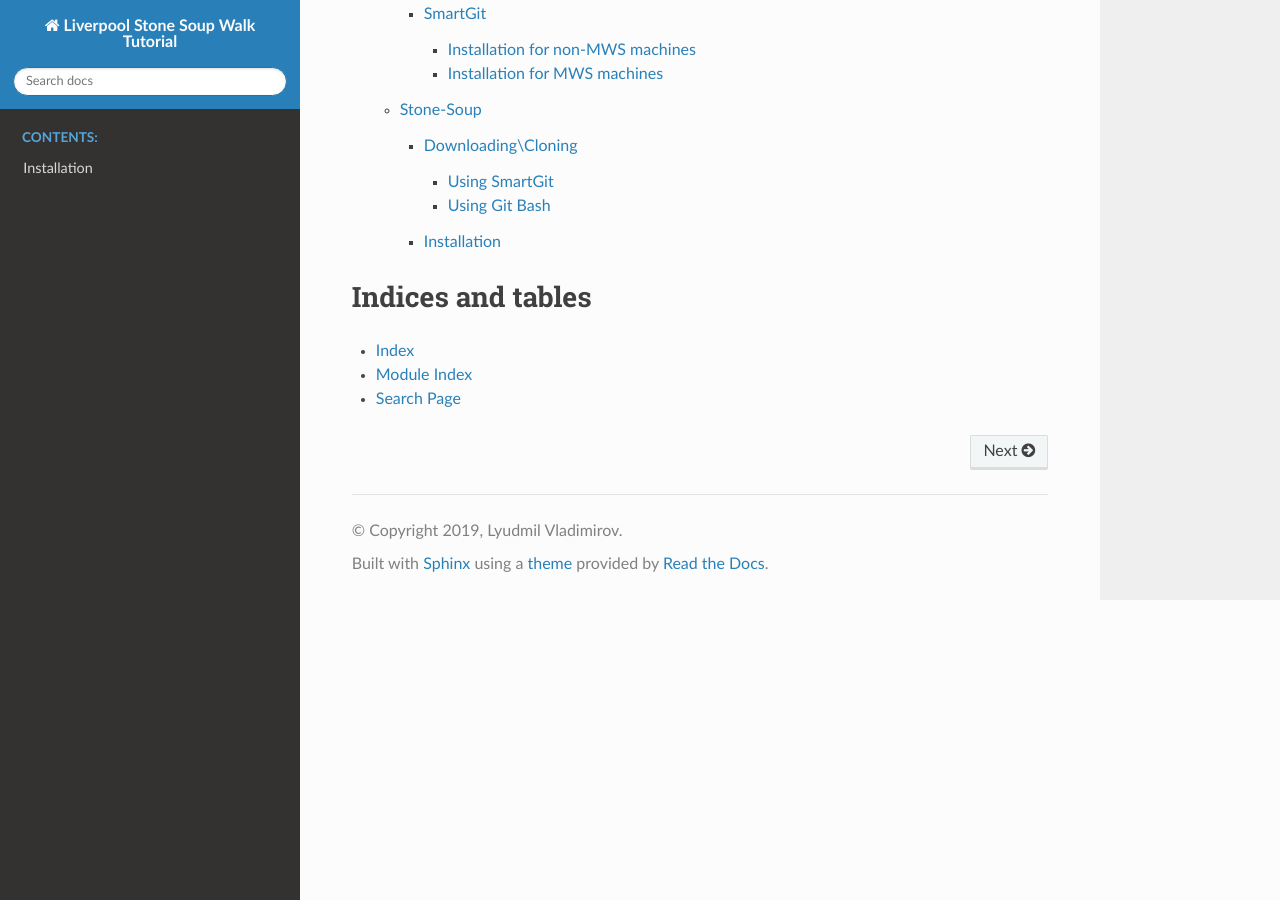
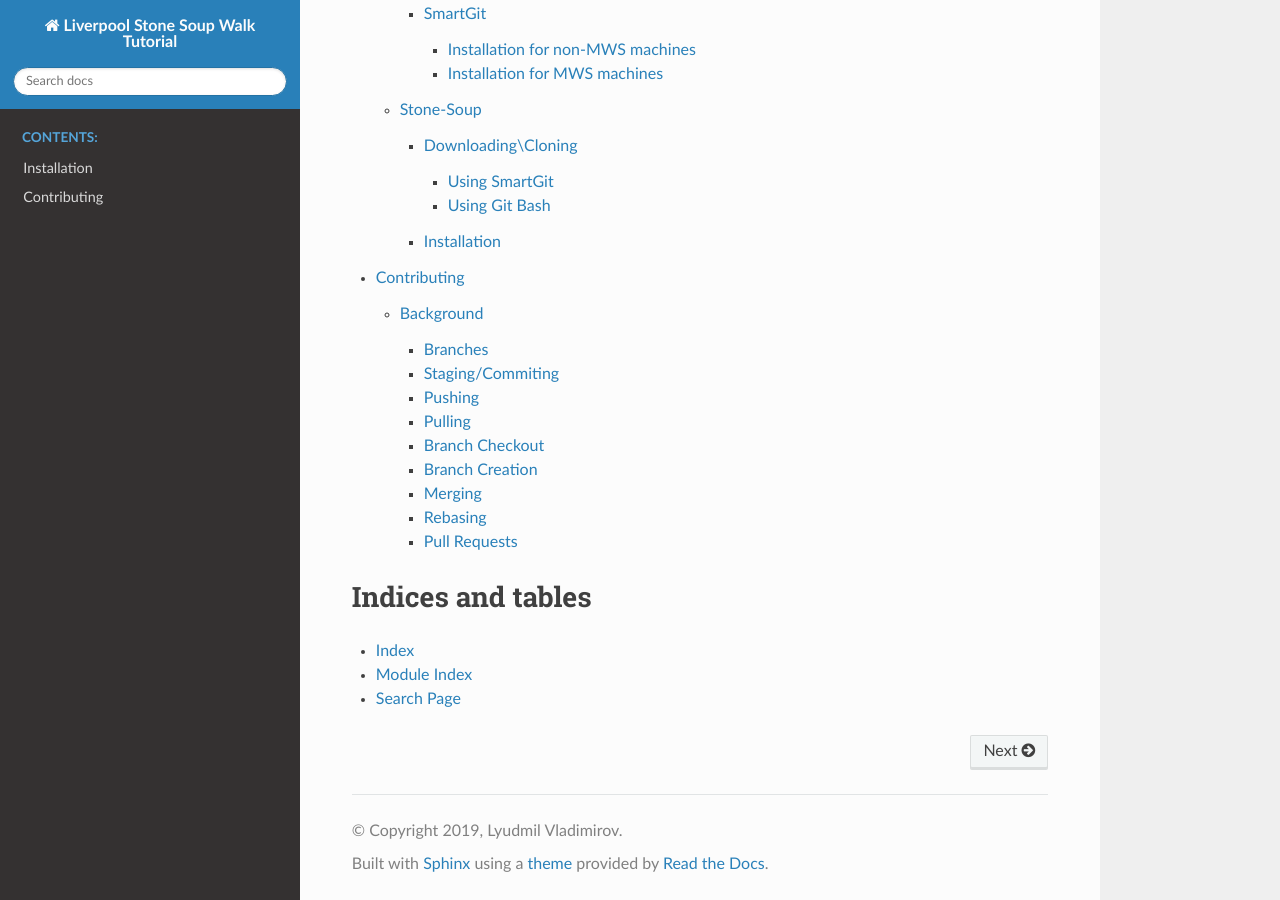
Before and after one commit to dstl/Stone-Soup, a Sphinx documentation site: the page built from liverpool-walk-tutorial/source/index.rst, in a window 1280 px wide and 900 px high, scrolled down 1100 px. Built offline with Sphinx 7.4.7 and the Read the Docs theme 2.0.0, drawn with Linux system fonts in a browser that asks for light colours; some of the changed lines change nothing that is shown.

Commit message:
Tutorial document updates

```diff
--- /dev/null
+++ b/liverpool-walk-tutorial/source/contributing.rst
@@ -0,0 +1,182 @@
+Contributing
+============
+
+As mentioned before, Stone Soup uses Git for version control and the Stone Soup repository is hosted on GitHub. In plain terms, GitHub is to Git repositories, what Dropbox is to files. Not only does GitHub host (i.e. store) repositories, it also provides access control and several collaboration features, such as a wikis and basic task management tools.
+
+Background
+----------
+
+To be able to effectively interact with Stone Soup, there are a few Git concepts that must be comprehended:
+
+Branches
+~~~~~~~~
+During the installation process, we briefly spoke about the notion of Git branches.
+
+In Git, branches are a part of your everyday development process. When you want to add a new feature or fix a bug—no matter how big or how small—you spawn a new branch to encapsulate your changes. This makes sure that unstable code is never committed to the main code base, and it gives you the chance to clean up your feature’s history before merging it into the main branch.
+
+.. figure:: ./_static/git_branches.PNG
+   :scale: 20 %
+   :align: center
+   :alt: map to buried treasure
+
+   A repository with three branches: ``little feature``, ``master``, and ``big feature``.
+
+The diagram above visualizes a repository with two isolated lines of development. The ``master`` branch contains the baseline code, while ``litle feature`` and ``big feature`` each contain an identical copy of the ``master`` branch, up to the point in time at which they were diverted/branched out.
+
+We can see that ``little feature`` branch is "behind" ``master`` by 3 commits (blue circles to the right of branch) and "ahead" by 1 commit (purple circle), while ``big feature`` is behind of master by 1 commit "ahead" of ``master`` by 3 commits (green circles).
+
+In a similar manner, new branches are created in Stone Soup for each new feature that is currently being worked on. See `here <https://github.com/dstl/Stone-Soup/branches/all>`_ for a list all branches currently active in Stone Soup. As a matter of fact, a branch named ``liverpool-walk`` has been created for the purposes of this occassion.
+
+
+Staging/Commiting
+~~~~~~~~~~~~~~~~~
+In the save way that we can save changes made to files, we can also save changes made to a Git branch. Git's "saving" mechanism however is slightly more involved. It consists of a two-part process of "Staging" and "Commiting" file changes.
+
+ - "Staging" refers to the process of preparing a set of changes (i.e. modified files) to be "Committed".
+
+    The git command to perform staging of the changed applied to an example ``file.py`` is given below:
+
+        .. code::
+
+            git add file.py
+
+ - "Committing" then refers to the actual process of saving any staged changes to the git repository (or more specifically one of its branches). It's like when you save a file, except in Git, with every commit, a unique ID (a.k.a. the "SHA" or "hash") is also created, that allows you to keep record of what changes were made, when and by who.
+
+    The git command to commit all previously staged changes is shown below:
+
+        .. code::
+
+            git commit
+
+.. note::
+
+    "Committing" only saves changes to the local copy of the repository/branch.
+
+    To push any changes to the GitHub (a.k.a. remote or origin) repository, a seperate process of "Pushing" is performed, which will be discussed further down.
+
+Pushing
+~~~~~~~
+The term "Push" is used to describe the process of publishing local (committed) changes to the remote repository.
+
+More specifically, once some changes to the working branch have been committed (using the process described above), they can subsequently be "pushed" to the remote repository/branch. Any uncommited changes remain locally (i.e. they are not uploded).
+
+The git command for pushing committed changes from a local branch ``feature`` to a ``remote`` repository is given below:
+
+    .. code::
+
+        git push <remote> feature
+
+Pulling
+~~~~~~~
+Pulling refers to the process of acquiring the latest changes made to a remote branch and applying them locally.
+
+In plain terms, "pulling" is like updating the local branch to it's latest version, only  a lot smarter.
+
+The git command for pulling the latest changes in the ``feature`` branch from ``remote`` and applying them locally is given below:
+
+    .. code::
+
+        git pull <remote> feature
+
+Branch Checkout
+~~~~~~~~~~~~~~~
+The term "Checkout" refers to the git process of "opening" an existing branch.
+
+Checking out a ``feature`` branch that is already present locally can be done as follows:
+
+    .. code::
+
+        git checkout feature
+
+If ``feature`` is only present on the ``remote`` repository (i.e. never previously checked out), the following command can be used to create and open a local copy:
+
+    .. code::
+
+        git checkout --track remote/feature
+
+.. warning::
+
+    To avoid losing work, **always make sure you have committed any changes to the current branch, before switching to a new one!**
+
+Branch Creation
+~~~~~~~~~~~~~~~
+New branches can be created by branching out of other branches. For example to create a ``new-branch`` which branches out from master, we can proceed as follows:
+
+    .. code::
+
+        git checkout master
+        git branch new-branch
+        git checkout new-branch
+
+Merging
+~~~~~~~
+Merging can be used to merge the changes/history of one branch into another.
+
+A striking example use-case is when work on a ``feature`` branch is completed and the branch is subsequently merged back into ``master``, as shown in the figure below.
+
+.. figure:: ./_static/git_merge.PNG
+   :scale: 45 %
+   :align: center
+   :alt: map to buried treasure
+
+   An example where a ``feature`` branch is merged back into ``master``.
+
+The commands necessary to merge ``feature`` into ``master`` is shown below:
+
+    .. code::
+
+        git checkout master
+        git merge feature
+
+Rebasing
+~~~~~~~~
+Rebasing refers to the process of "choping/cherry picking" a given branch and placing on top of another branch. In other words, it is like taking all the changes applied to a given branch since it's creation, and reapplying them on top of a different version of the code.
+
+.. figure:: ./_static/git_rebase.PNG
+   :scale: 50 %
+   :align: center
+   :alt: map to buried treasure
+
+   An example where a ``feature`` branch is rebased on top of ``master``.
+
+To commands to rebase an example ``feature`` branch on top of ``master`` is shown below:
+
+    .. code::
+
+        git checkout feature
+        git rebase master
+
+Pull Requests
+~~~~~~~~~~~~~
+When development on any Stone Soup branch is thought of as completed, the person/team working on the branch must submit a Pull Request, essentially requesting the repository maintainer to merge the changes into ``master``.
+
+Currently Stone Soup uses `GitHub Flow <https://guides.github.com/introduction/flow/index.html>`_ as an approach to development. See `here <https://github.com/dstl/Stone-Soup/pull/72>`_ for an example of an active Stone Soup Pull Request.
+
+
+    .. code::
+
+        branch = new Branch('feature')
+        pull_request_approved = False
+        pull_request_submitted = False
+        while not pull_request_approved:
+
+            if branch.remote_contains_new_commits():
+                branch.pull_from_remote()
+
+            make_changes()
+            for change in changes:
+                branch.stage_change()
+                branch.commit_change()
+
+            if ready_to_push():
+                branch.push()
+
+            if ready_to_merge():
+                branch.rebaseTo('master')
+
+            if not pull_request_submitted and ready_to_merge():
+                branch.submit_pull_request()
+                pull_request_submitted = True
+
+            if pull_request_is_approved():
+                pull_request_approved = True
--- a/liverpool-walk-tutorial/source/index.rst
+++ b/liverpool-walk-tutorial/source/index.rst
@@ -28,6 +28,7 @@
    :caption: Contents:
 
    installation
+   contributing
 
 
 
```
Also changed, not shown: liverpool-walk-tutorial/source/_static/git_branches.PNG (added), liverpool-walk-tutorial/source/_static/git_merge.png (added), liverpool-walk-tutorial/source/_static/git_rebase.png (added).
